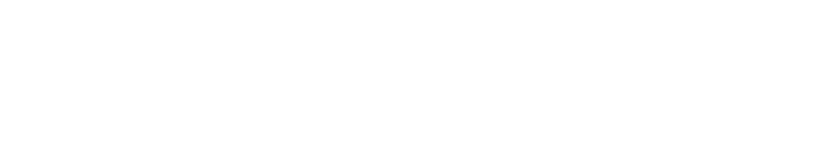
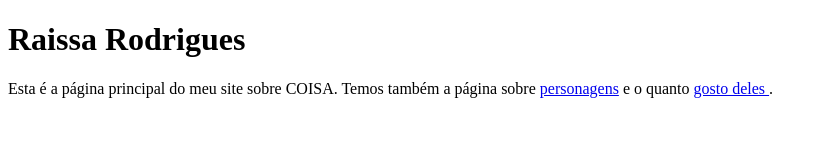
Before and after one commit to ufjf-dcc202/ufjf-dcc202-2023-3-a-atv5-RaissaRodrigues96, a website: page index.html in a window 1280 px wide. Shown: the whole page, without its empty margins (0-827 px from the left). Drawn offline with Linux system fonts and the light colour scheme.

Commit message:
adiciona parágrafo e link

```diff
--- a/index.html
+++ b/index.html
@@ -6,6 +6,10 @@
     <title>DCC202 - Atividade 5: Raissa Rodrigues</title>
 </head>
 <body>
+    <main>
+        <h1>Raissa Rodrigues</h1>
+        <p>Esta é a página principal do meu site sobre COISA. Temos também a página sobre <a href="personagens.html"> personagens</a> e o quanto <a href="preferencias.html"> gosto deles </a>.</p>
+    </main>
 
 </body>
 </html>
```
